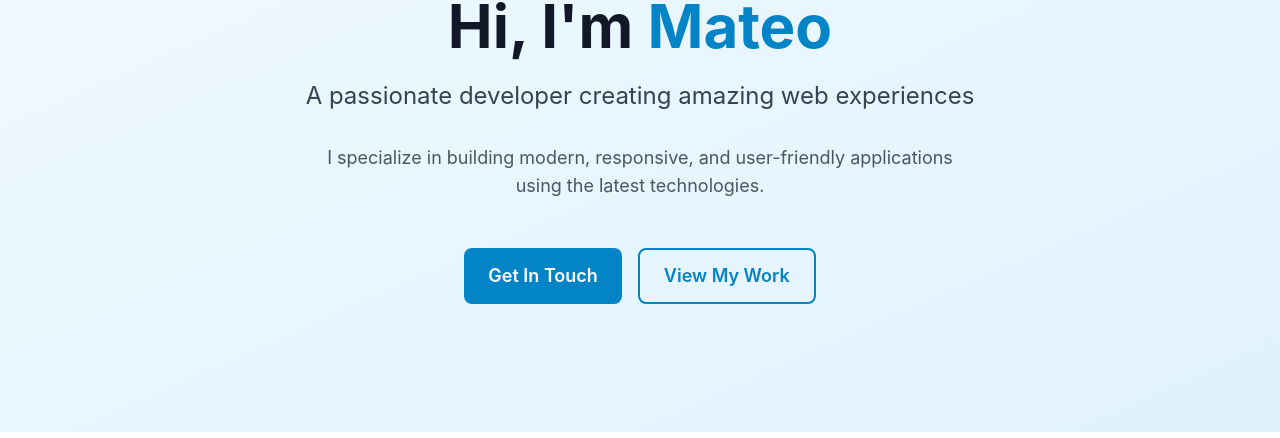
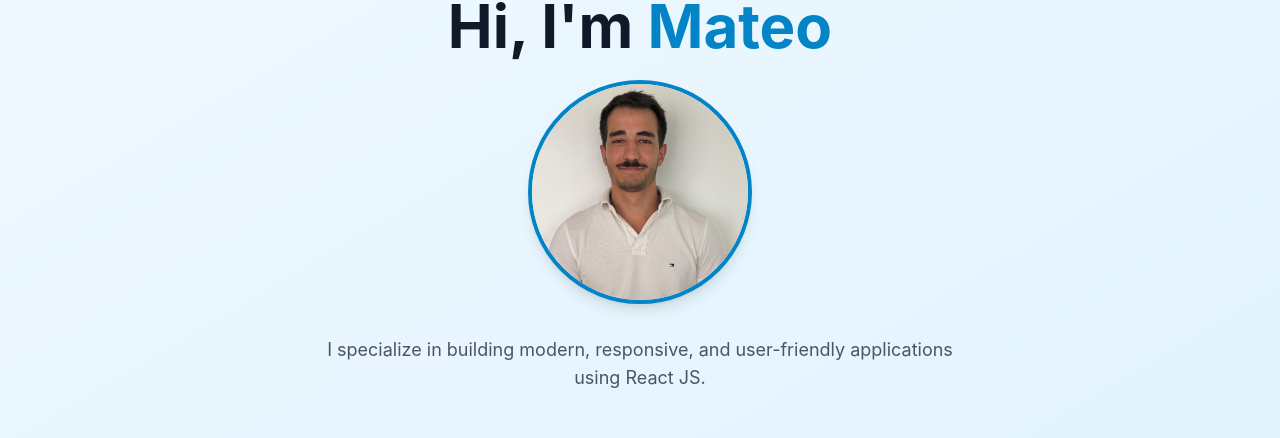
Before and after one commit to Mateosacco99/portfolio, a React (Create React App) app: page / in a window 1280 px wide. Shown: the part 196-634 px from the top of the page. Built offline with nearby package versions, Linux system fonts and the light colour scheme; no server answers.

Commit message:
Fix: Hero page con imagen

```diff
--- a/src/views/Hero.jsx
+++ b/src/views/Hero.jsx
@@ -12,12 +12,17 @@ const Hero = () => {
           <h1 className="text-4xl sm:text-5xl md:text-6xl font-bold text-gray-900 mb-6">
             Hi, I'm <span className="text-primary-600">Mateo</span>
           </h1>
-          <p className="text-xl sm:text-2xl text-gray-700 mb-8 max-w-3xl mx-auto">
-            A passionate developer creating amazing web experiences
-          </p>
+          <div className="mb-8 flex justify-center items-center">
+            <img
+              src="/Mateo.jpeg"
+              alt="Mateo"
+              className="w-48 h-48 sm:w-56 sm:h-56 rounded-full object-cover border-4 border-primary-600 shadow-lg"
+              style={{ objectPosition: 'center 1%' }}
+            />
+          </div>
           <p className="text-base sm:text-lg text-gray-600 mb-12 max-w-2xl mx-auto">
             I specialize in building modern, responsive, and user-friendly applications
-            using the latest technologies.
+            using React JS.
           </p>
           <div className="flex flex-col sm:flex-row gap-4 justify-center">
             <Button variant="primary" size="lg" onClick={() => {
```
Also changed, not shown: public/Mateo.jpeg.
